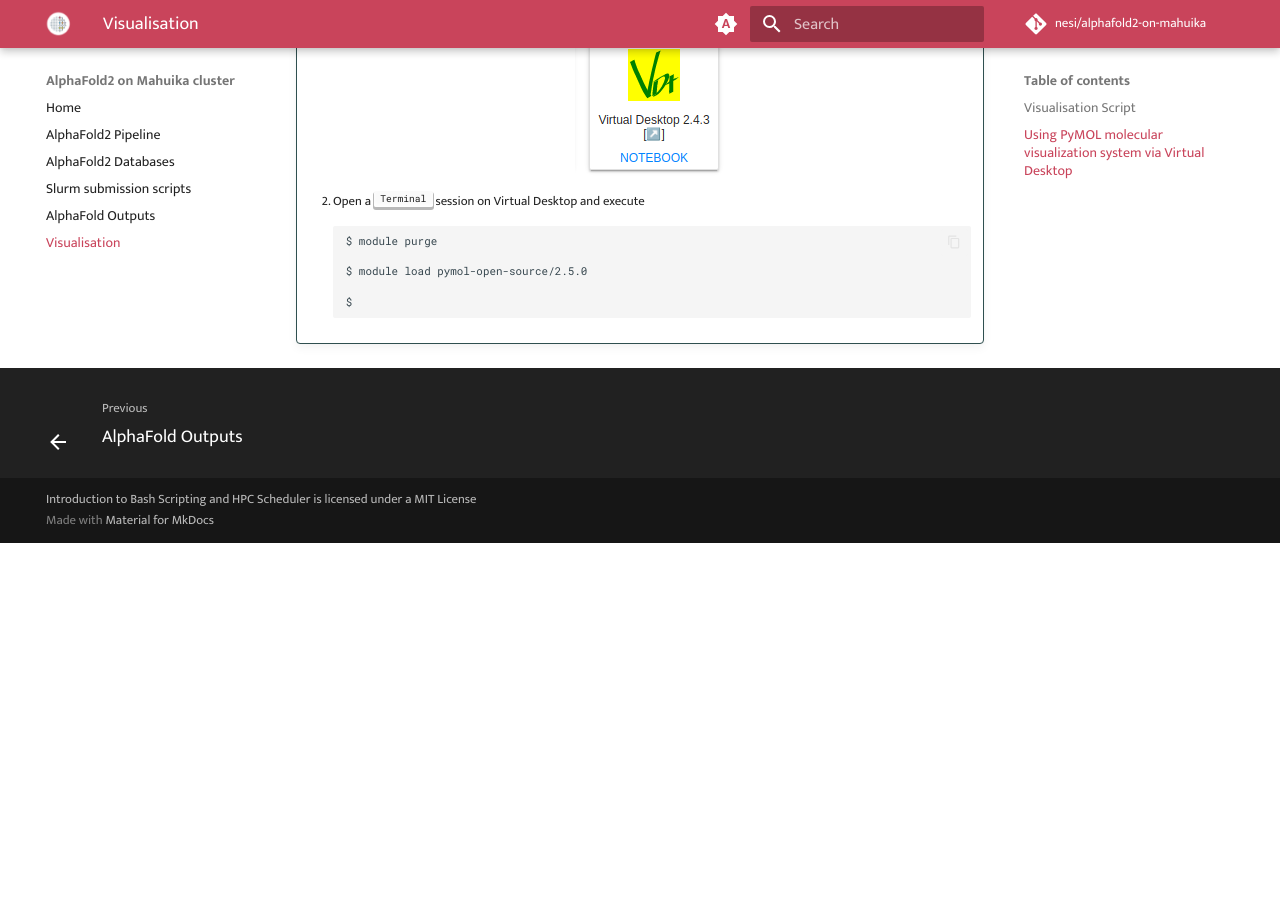
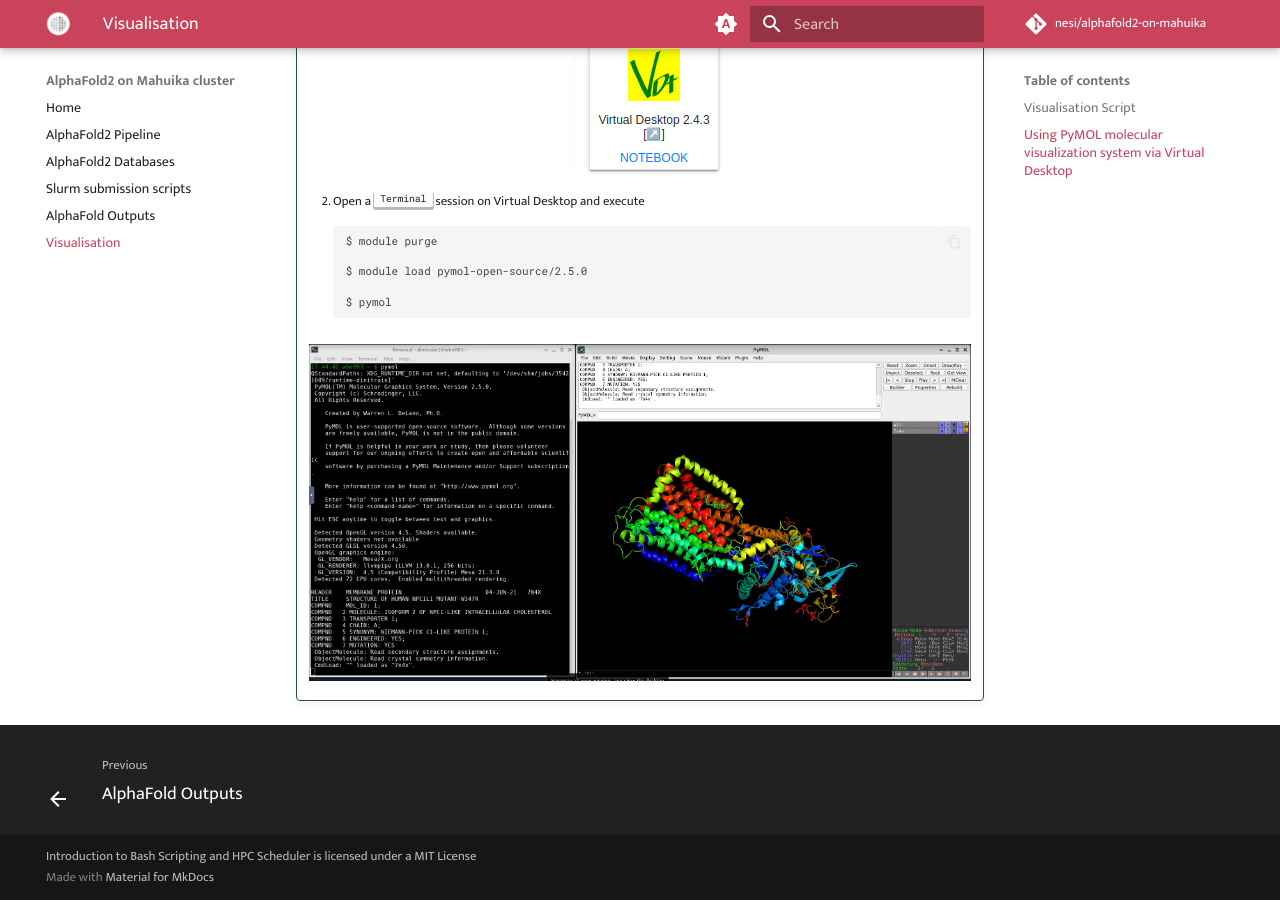
Before and after one commit to nesi/alphafold2-on-mahuika, an MkDocs documentation site: the page built from docs/5_visualisation.md, in a window 1280 px wide and 900 px high, scrolled down 1768 px. Built offline with MkDocs 1.6.1 and Material for MkDocs 9.7.7, drawn with Linux system fonts in a browser that asks for light colours; comment, search, counter and statistics services are not loaded; before the commit the page ends 2311 px from its top, so only the background shows below that.

Commit message:
add pymol image

````diff
--- a/docs/5_visualisation.md
+++ b/docs/5_visualisation.md
@@ -64,5 +64,7 @@ We provide a python script (`visualize_alphafold_results.py`) created by [VIB Be
 
     $ module load pymol-open-source/2.5.0
 
-    $
+    $ pymol
     ```
+
+    ![image](./nesi_images/pymol_vdt.png)
````
